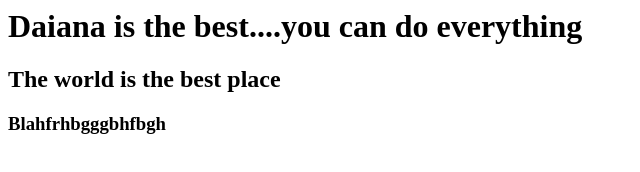
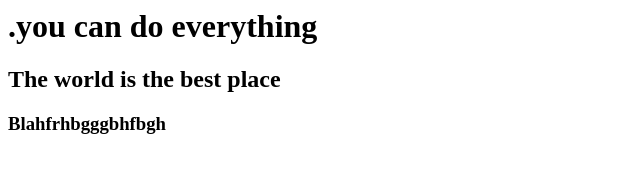
Before and after one commit to eveningstar33/firstgitrepo, a plain HTML site: page index.html in a window 1280 px wide. Shown: the whole page, without its empty margins (0-640 px from the left). Drawn offline with Linux system fonts and the light colour scheme.

Commit message:
Update index.html

```diff
--- a/index.html
+++ b/index.html
@@ -1,6 +1,6 @@
 <html>
 	<body>
-		<h1>Daiana is the best....you can do everything</h1>
+		<h1>.you can do everything</h1>
 		<h2>The world is the best place</h2>
 		<h3>Blahfrhbgggbhfbgh</h3>
 		</body>
```
